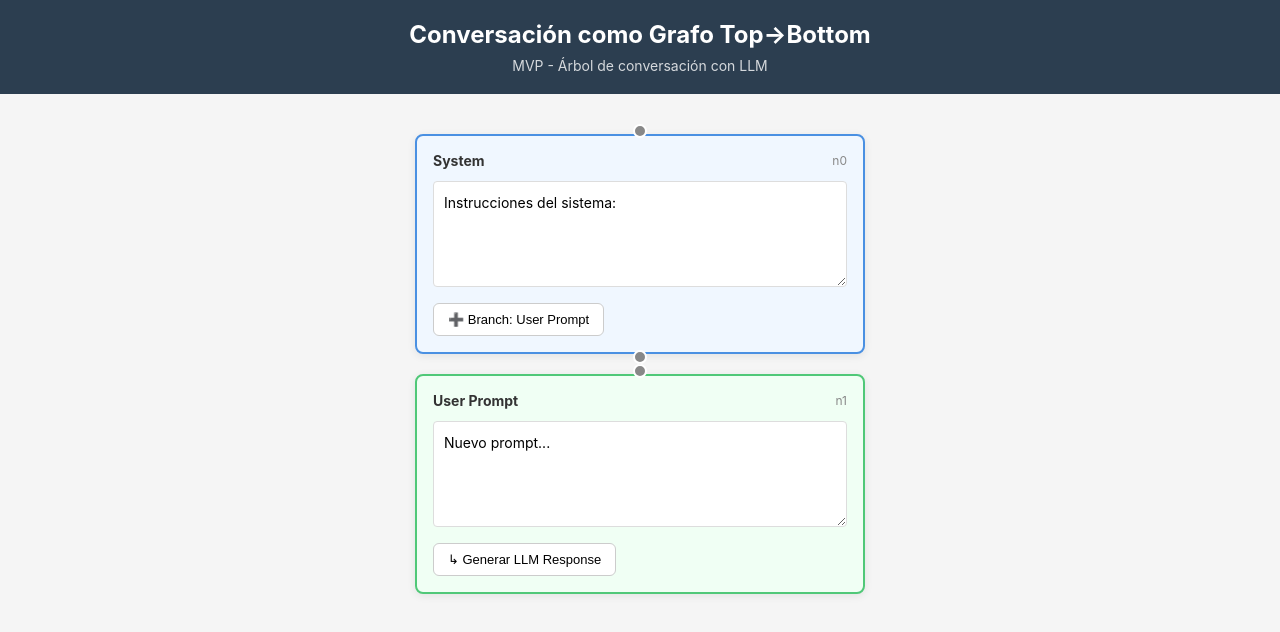
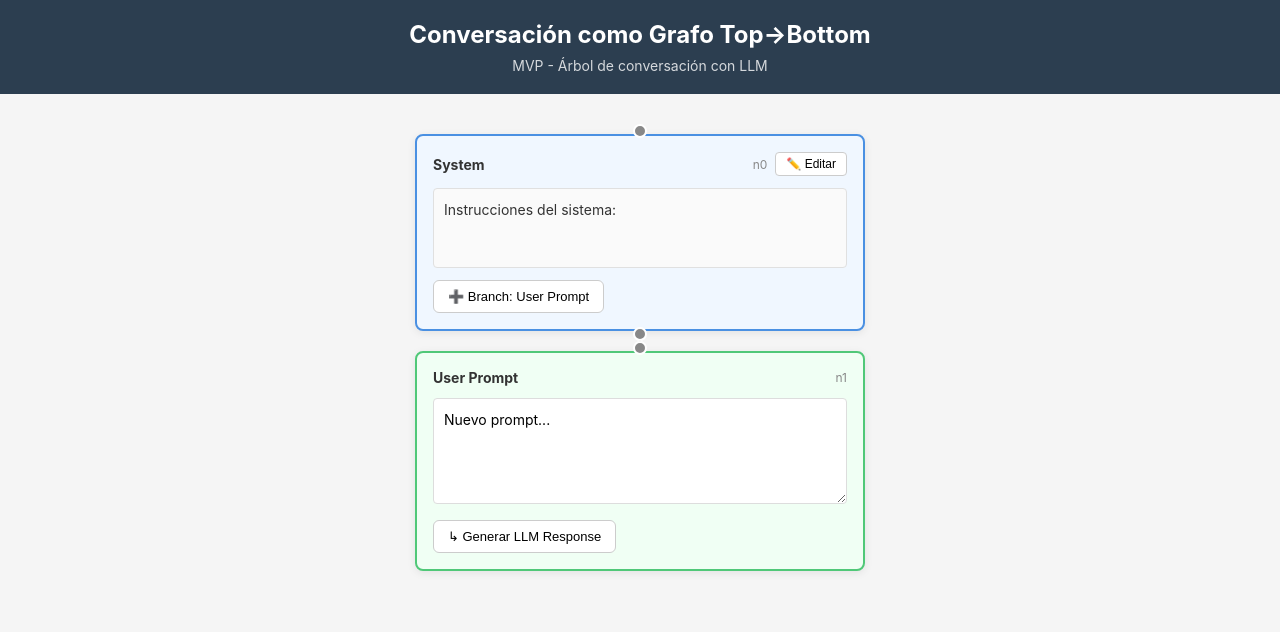
Before and after one commit to EsteveSegura/node-graph, a Vue app: page / in a window 1280 px wide. Both pictures are taken after a click on the button "➕ Branch: User Prompt". Shown: the top 632 px of the page. Built offline with nearby package versions, Linux system fonts and the light colour scheme.

Commit message:
feat: convert textarea in to div when text is not editable

```diff
--- a/src/components/ConversationNode/NodeBox.vue
+++ b/src/components/ConversationNode/NodeBox.vue
@@ -20,6 +20,21 @@ const store = useConversationStore()
 const { nodeTypeLabel } = useNodeLabels(computed(() => props.node))
 
 const isGenerating = computed(() => store.isGenerating(props.node.id))
+const hasChildren = computed(() => props.node.children.length > 0)
+const shouldBeReadonly = computed(() =>
+  hasChildren.value || props.node.type === 'llm'
+)
+const isEditing = ref(false)
+
+const startEditing = () => {
+  isEditing.value = true
+}
+
+const stopEditing = () => {
+  if (shouldBeReadonly.value) {
+    isEditing.value = false
+  }
+}
 
 // Exponer el elemento raíz para que pueda ser accedido por el padre
 const nodeBoxEl = ref(null)
@@ -38,16 +53,32 @@ defineExpose({ nodeBoxEl })
         <span v-if="isGenerating" class="generating-indicator">⏳ Generando...</span>
       </span>
       <span class="node-id">{{ node.id }}</span>
+      <button
+        v-if="shouldBeReadonly && !isEditing"
+        @click="startEditing"
+        class="btn-edit"
+      >
+        ✏️ Editar
+      </button>
     </div>
 
     <textarea
+      v-if="!shouldBeReadonly || isEditing"
       class="node-content"
       :value="node.text"
       @input="emit('update-text', $event)"
+      @blur="stopEditing"
       :disabled="isGenerating"
       rows="4"
       placeholder="Escribe aquí..."
     />
+
+    <div
+      v-else
+      class="node-content-readonly"
+    >
+      {{ node.text || 'Sin contenido...' }}
+    </div>
 
     <div class="node-actions">
       <button
@@ -129,16 +160,33 @@ defineExpose({ nodeBoxEl })
   margin-bottom: 12px;
   font-weight: bold;
   font-size: 14px;
+  gap: 8px;
 }
 
 .node-type {
   color: #333;
+  flex: 1;
 }
 
 .node-id {
   color: #888;
   font-size: 12px;
   font-weight: normal;
+}
+
+.btn-edit {
+  padding: 4px 10px;
+  border: 1px solid #ccc;
+  border-radius: 4px;
+  background: white;
+  cursor: pointer;
+  font-size: 12px;
+  transition: all 0.2s;
+}
+
+.btn-edit:hover {
+  background: #f0f0f0;
+  border-color: #999;
 }
 
 .node-content {
@@ -157,6 +205,20 @@ defineExpose({ nodeBoxEl })
   outline: none;
   border-color: #4a90e2;
   box-shadow: 0 0 0 2px rgba(74, 144, 226, 0.1);
+}
+
+.node-content-readonly {
+  width: 100%;
+  padding: 10px;
+  border: 1px solid #e0e0e0;
+  border-radius: 4px;
+  font-size: 14px;
+  line-height: 1.5;
+  min-height: 80px;
+  background: #fafafa;
+  color: #333;
+  white-space: pre-wrap;
+  word-wrap: break-word;
 }
 
 .node-actions {
```
